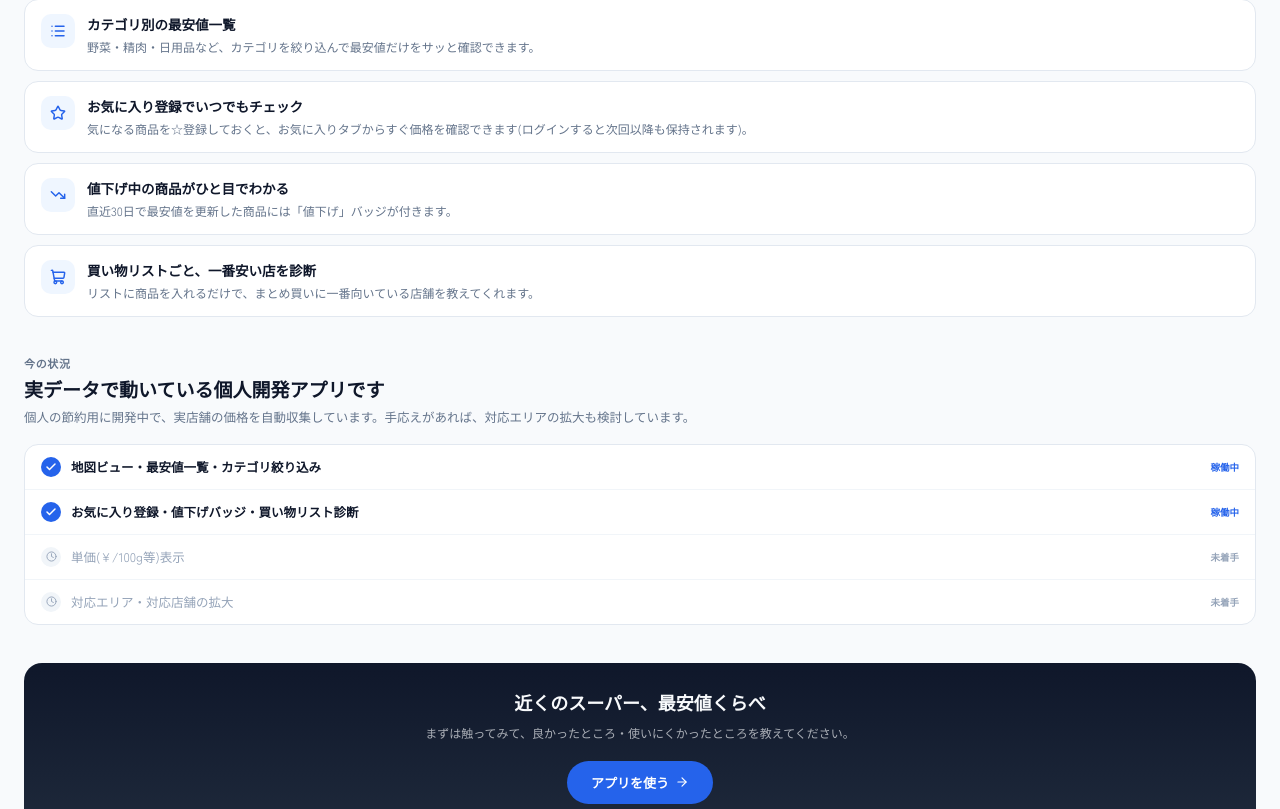
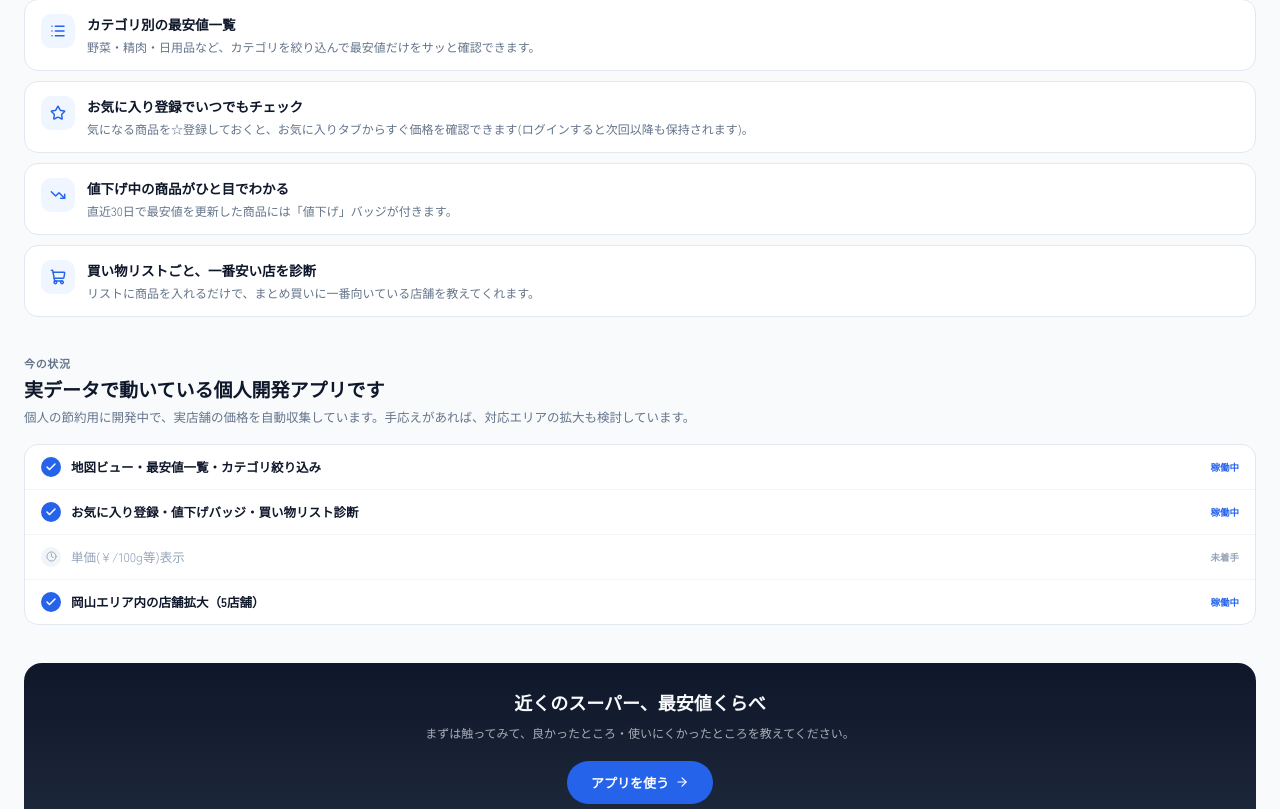
Before and after one commit to zbike9618/price-compare-app, a React (Vite) app: page / in a window 1280 px wide. Shown: the part 573-1382 px from the top of the page. Built offline with nearby package versions, Linux system fonts and the light colour scheme.

Commit message:
content: LPの店舗数・商品数を実データに更新、店舗拡大をROADMAP完了扱いに

```diff
--- a/src/pages/LandingPage.jsx
+++ b/src/pages/LandingPage.jsx
@@ -34,7 +34,7 @@ const ROADMAP = [
   { done: true, label: "地図ビュー・最安値一覧・カテゴリ絞り込み" },
   { done: true, label: "お気に入り登録・値下げバッジ・買い物リスト診断" },
   { done: false, label: "単価(¥/100g等)表示" },
-  { done: false, label: "対応エリア・対応店舗の拡大" },
+  { done: true, label: "岡山エリア内の店舗拡大（5店舗）" },
 ];
 
 export default function LandingPage() {
@@ -85,8 +85,8 @@ export default function LandingPage() {
 
       <div style={{ display: "flex", justifyContent: "center", gap: 0, margin: "26px 24px 0", background: "#0f172a", borderRadius: 16, overflow: "hidden" }}>
         {[
-          { value: "3", unit: "店舗", label: "比較対象" },
-          { value: "3,300", unit: "件超", label: "登録商品" },
+          { value: "5", unit: "店舗", label: "比較対象" },
+          { value: "3,850", unit: "件超", label: "登録商品" },
         ].map((s, i) => (
           <div key={s.label} style={{ flex: 1, textAlign: "center", padding: "16px 8px", borderLeft: i > 0 ? "1px solid rgba(255,255,255,0.1)" : "none" }}>
             <div className="mono" style={{ color: "#f8fafc", fontSize: 19, fontWeight: 700 }}>
```
